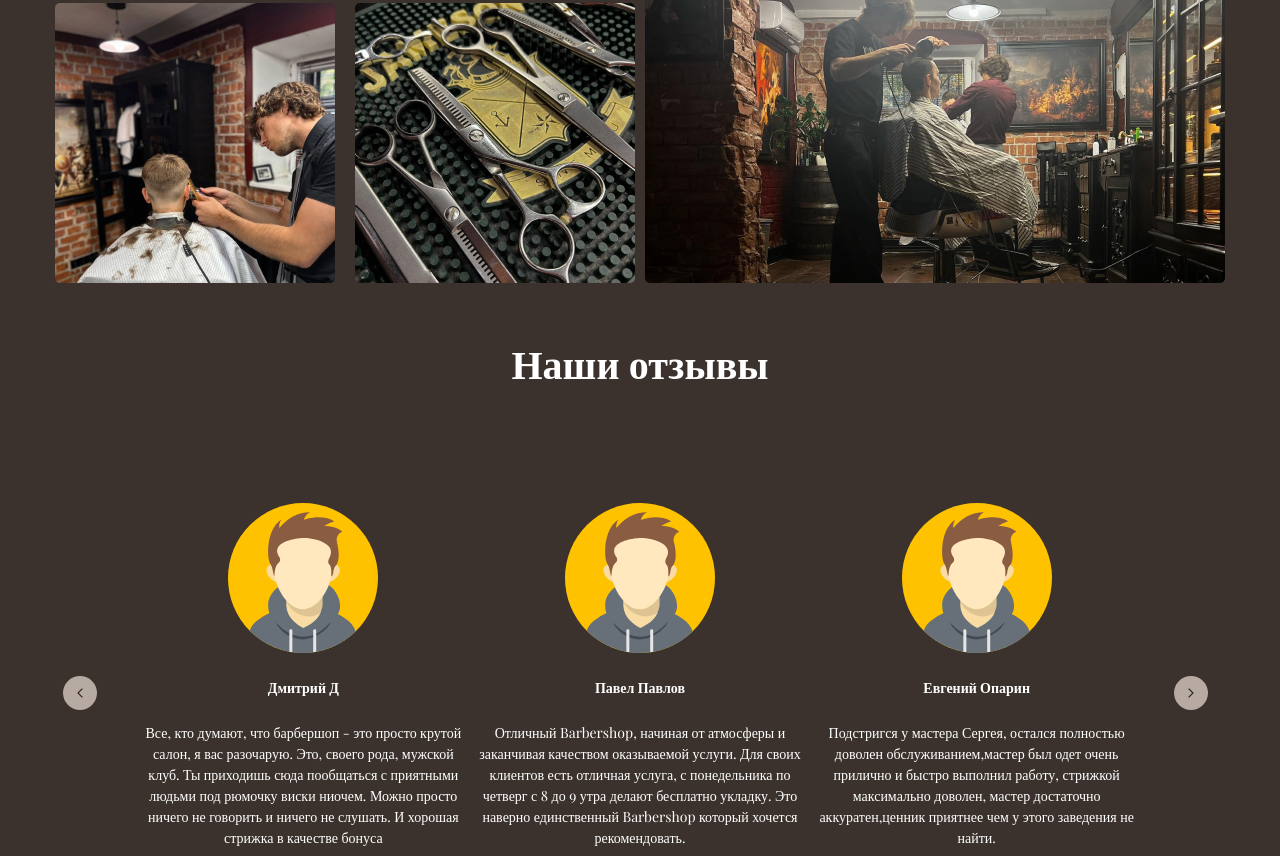
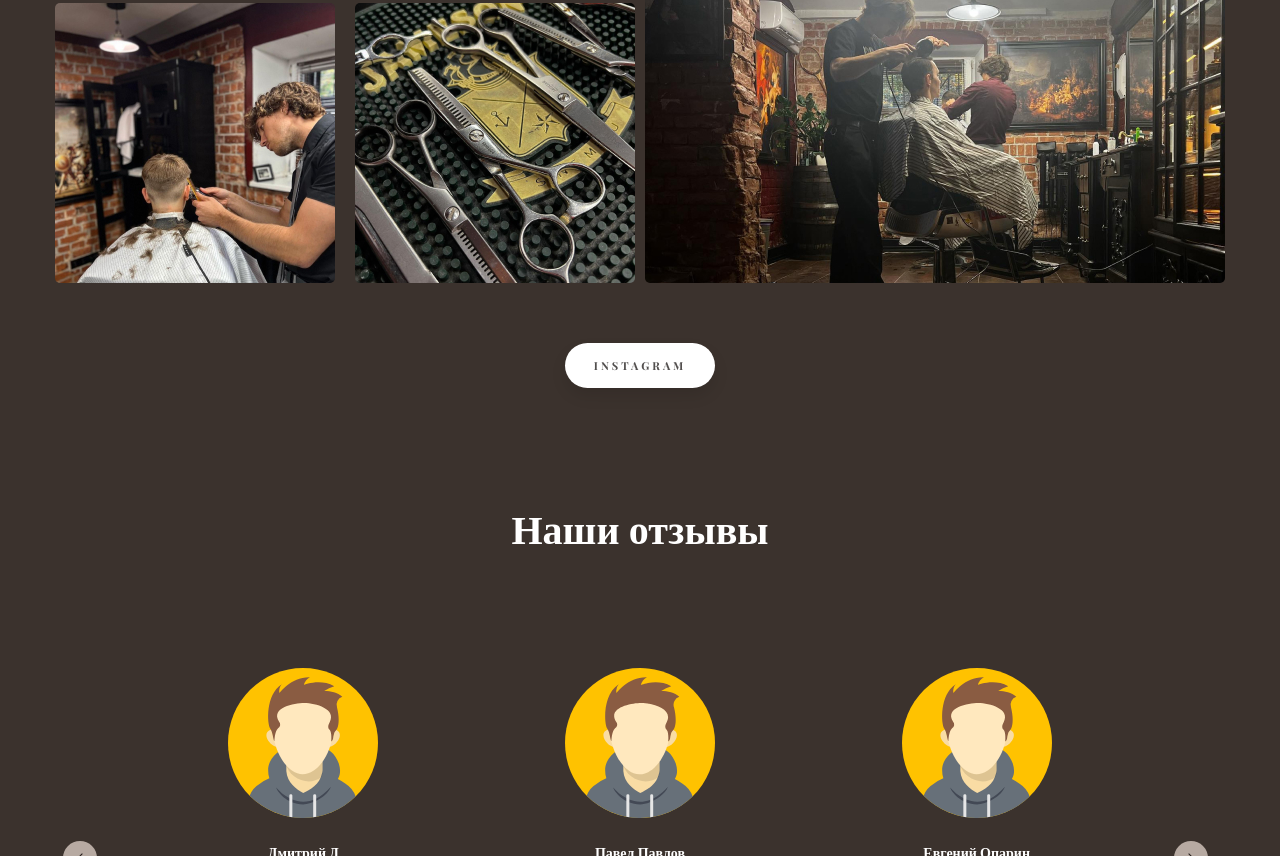
Before and after one commit to matyha345/HaarBarbershop2, a plain HTML site: page index.html in a window 1280 px wide. Shown: the part 1729-2585 px from the top of the page. Drawn offline with nearby package versions, Linux system fonts and the light colour scheme; files whose address does not match are found by name.

Commit message:
Update index.html

```diff
--- a/index.html
+++ b/index.html
@@ -24,15 +24,15 @@
                         <li class="header__top-list">
                             <a class="header__top-link" href="#master">Наши мастера</a>
                         </li>
-                        <li class="header__top-list">
+<!--                         <li class="header__top-list">
                             <a class="header__top-link" href="./portfolio.html">Портфолио</a>
-                        </li>
+                        </li> -->
                         <li class="header__top-list">
                             <a class="header__top-link" href="#swiper">Отзывы</a>
                         </li>
-                        <!-- <li class="header__top-list">
+                        <li class="header__top-list">
                             <a class="header__top-link" href="#">Контакты</a>
-                        </li> -->
+                        </li>
                         <li class="header__top-list">
                             <a class="header__top-link" href="tel:+74012379862">Телефон: + 7 401 237-98-62</a>
                         </li>
@@ -192,10 +192,10 @@
                             src="./img/images/row/photography_two.jpg" alt="#">
                     </div>
                 </div>
-                <!-- <li class="about__button">
+                <li class="about__button">
                     <a class="about__button-btn button" href="https://www.instagram.com/haarbarbershop/"
                         target="_blank">Instagram</a>
-                </li> -->
+                </li>
                 <!-- <div class="about__video" data-aos="zoom-out-up" data-aos-duration="1000">
                     <video controls preload="metadata" class="about__video-item">
                         <source src="./img/Video/haar_video.mp4" type="video/mp4">
```
